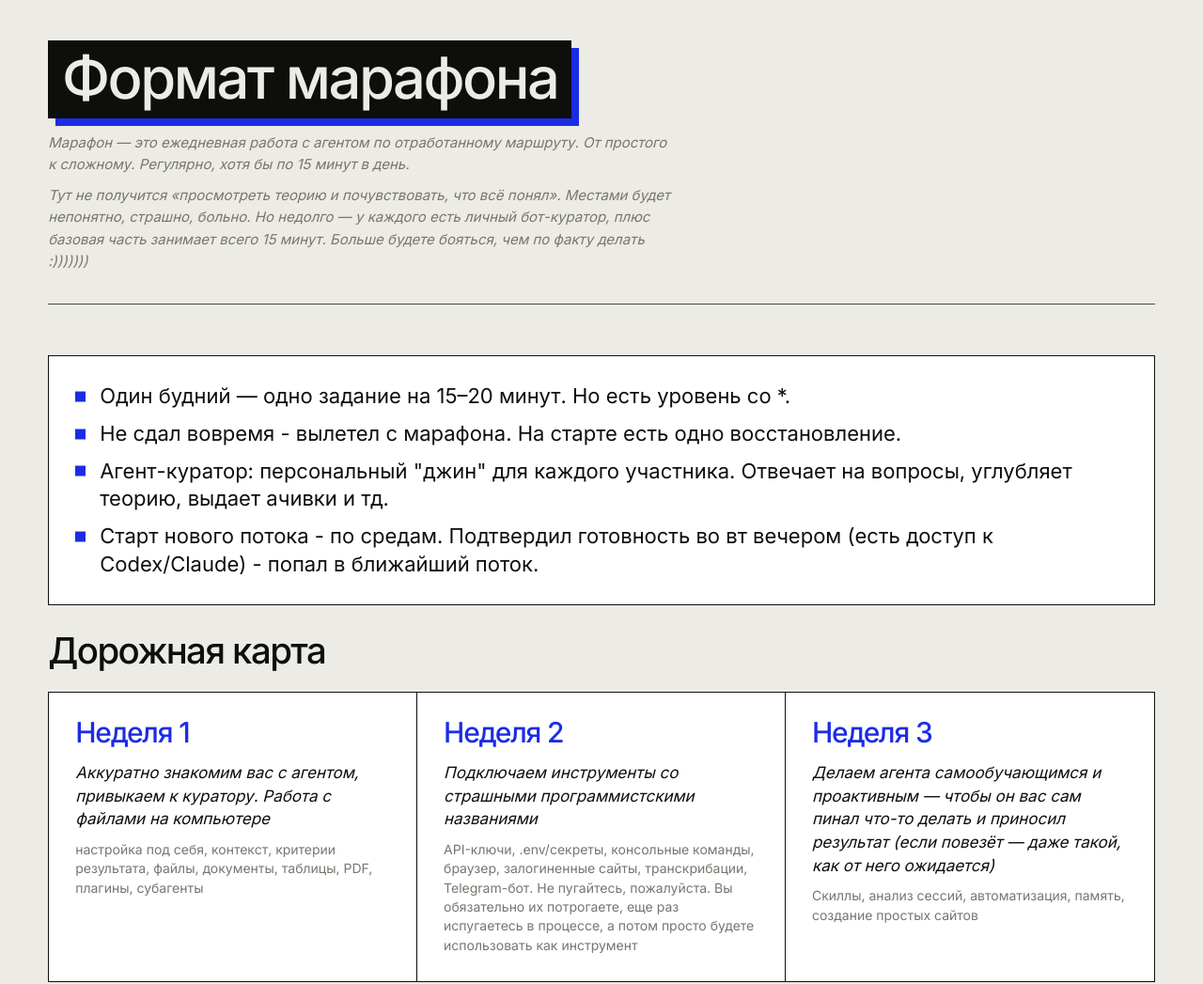
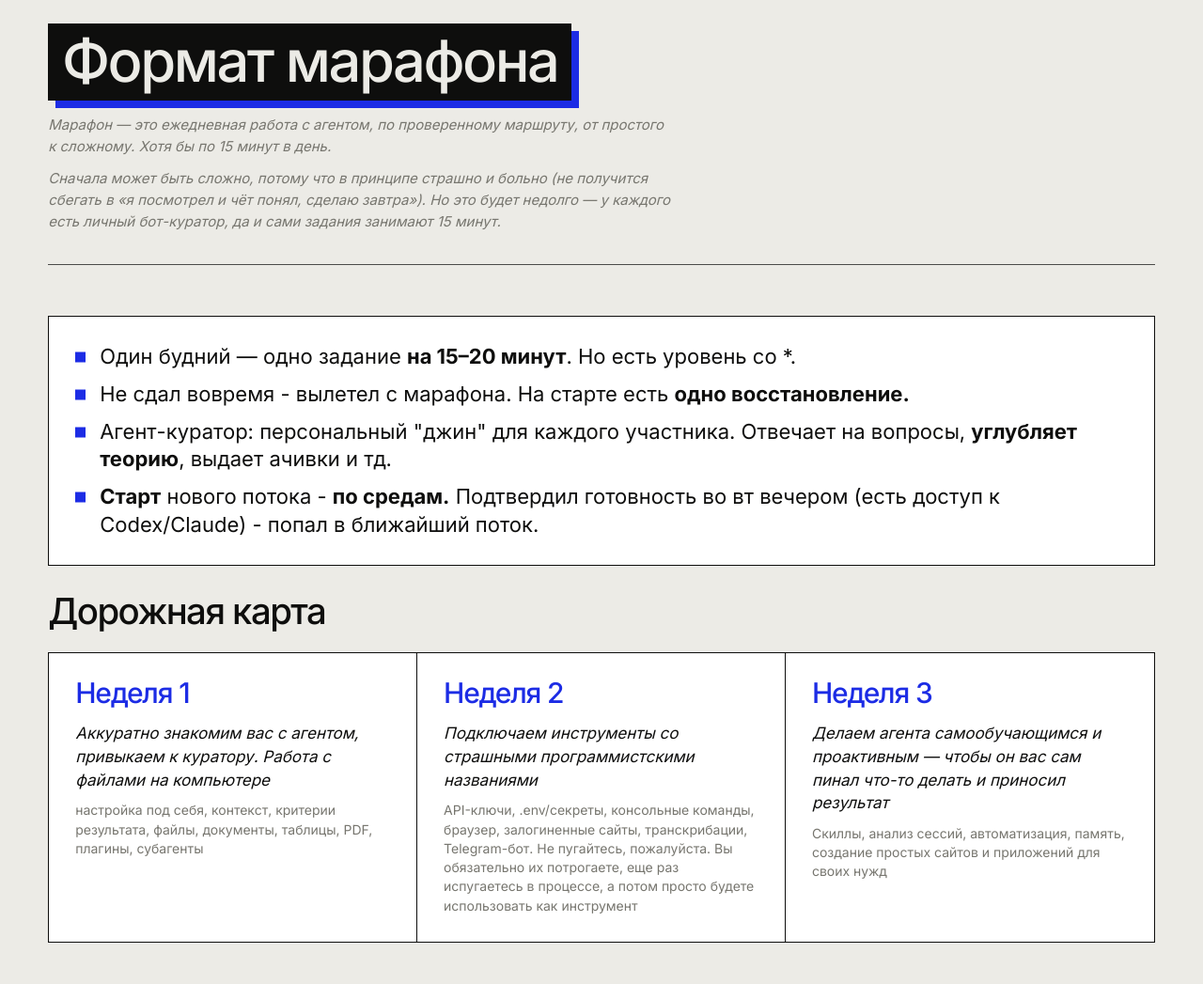
Before and after one commit to toolittlecakes/aiforwork_landing, a plain HTML site: page index.html in a window 1280 px wide. Shown: the part 2160-3207 px from the top of the page at 94% size. Drawn offline with Linux system fonts and the light colour scheme; no server answers.

Commit message:
Sync landing HTML with revised copy

```diff
--- a/index.html
+++ b/index.html
@@ -1162,6 +1162,11 @@ blockquote p + p,
   color: var(--ink-3);
   font-size: 14px;
 }
+.week-detail {
+  margin-top: 10px;
+  color: var(--ink-3);
+  font-size: 14px !important;
+}
 .outcome-tabs {
   border-top: 1px solid var(--rule);
   padding-top: 26px;
@@ -1736,7 +1741,7 @@ html[data-intro-experiment="without_video"] #intro { display: none; }
         </ul>
         <div class="hero-meta" aria-label="Детали марафона">
           <span>Старт <time data-course-start>по средам</time></span>
-          <span>16 заданий + теория в интерактивном формате</span>
+          <span>16 заданий + интерактивная теория</span>
           <span>15–20 минут на базовую часть</span>
           <span>Codex / Claude Code</span>
         </div>
@@ -1764,7 +1769,7 @@ html[data-intro-experiment="without_video"] #intro { display: none; }
       <div class="check-grid">
         <p>работа за компом занимает &gt;2 часов в день</p>
         <p>понимаете, что ИИ уже может многое, но что именно...?</p>
-        <p>можете разобраться сами, но постоянно откладываете/бросаете</p>
+        <p>можете разобраться сами и постоянно откладываете/бросаете</p>
         <p>вы технарь и видите, что вашей маме/жене/брату-художнику нужен ИИ в работе, но нет времени (или сил) объяснять</p>
         <p>вы любите задавать бесячие подробные вопросы и хотите получать ответ сразу же</p>
       </div>
@@ -1777,18 +1782,18 @@ html[data-intro-experiment="without_video"] #intro { display: none; }
         <div>
           <h2>Формат марафона</h2>
           <div class="section-lede format-note">
-            <p>Марафон — это ежедневная работа с агентом по отработанному маршруту. От простого к сложному. Регулярно, хотя бы по 15 минут в день.</p>
-            <p>Тут не получится «просмотреть теорию и почувствовать, что всё понял». Местами будет непонятно, страшно, больно. Но недолго — у каждого есть личный бот-куратор, плюс базовая часть занимает всего 15 минут. Больше будете бояться, чем по факту делать :)))))))</p>
+            <p>Марафон — это ежедневная работа с агентом, по проверенному маршруту, от простого к сложному. Хотя бы по 15 минут в день.</p>
+            <p>Сначала может быть сложно, потому что в принципе страшно и больно (не получится сбегать в «я посмотрел и чёт понял, сделаю завтра»). Но это будет недолго — у каждого есть личный бот-куратор, да и сами задания занимают 15 минут.</p>
           </div>
         </div>
       </div>
       <div class="format-lede">
         <div class="format-card">
           <ul>
-            <li>Один будний — одно задание на 15–20 минут. Но есть уровень со *.</li>
-            <li>Не сдал вовремя - вылетел с марафона. На старте есть одно восстановление.</li>
-            <li>Агент-куратор: персональный "джин" для каждого участника. Отвечает на вопросы, углубляет теорию, выдает ачивки и тд.</li>
-            <li>Старт нового потока - по средам. Подтвердил готовность во вт вечером (есть доступ к Codex/Claude) - попал в ближайший поток.</li>
+            <li>Один будний — одно задание <strong>на 15–20 минут</strong>. Но есть уровень со *.</li>
+            <li>Не сдал вовремя - вылетел с марафона. На старте есть <strong>одно восстановление.</strong></li>
+            <li>Агент-куратор: персональный "джин" для каждого участника. Отвечает на вопросы, <strong>углубляет теорию</strong>, выдает ачивки и тд.</li>
+            <li><strong>Старт</strong> нового потока - <strong>по средам.</strong> Подтвердил готовность во вт вечером (есть доступ к Codex/Claude) - попал в ближайший поток.</li>
           </ul>
         </div>
       </div>
@@ -1806,8 +1811,8 @@ html[data-intro-experiment="without_video"] #intro { display: none; }
         </article>
         <article class="week">
           <h3>Неделя 3</h3>
-          <p>Делаем агента самообучающимся и проактивным — чтобы он вас сам пинал что-то делать и приносил результат (если повезёт — даже такой, как от него ожидается)</p>
-          <p>Скиллы, анализ сессий, автоматизация, память, создание простых сайтов</p>
+          <p>Делаем агента самообучающимся и проактивным — чтобы он вас сам пинал что-то делать и приносил результат</p>
+          <p class="week-detail">Скиллы, анализ сессий, автоматизация, память, создание простых сайтов и приложений для своих нужд</p>
         </article>
       </div>
 
@@ -1818,13 +1823,13 @@ html[data-intro-experiment="without_video"] #intro { display: none; }
     <div class="wrap">
       <div class="marathon-quest-heading">
         <span class="marathon-quest-heading__mark" aria-hidden="true">“</span>
-        <h2 id="marathon-quest-title">Я только сейчас поняла, что ваш марафон — это интерактивный задачник. А ботик реально как живой</h2>
+        <h2 id="marathon-quest-title">Я только сейчас поняла, что ваш марафон — это интерактивный задачник. И глубину теории определяешь сам, общаясь с ботиком</h2>
       </div>
       <article class="marathon-quest" aria-labelledby="marathon-quest-title">
         <div class="marathon-quest__copy">
-          <p class="marathon-quest__text">Вы - главный герой квеста, наш агент-куратор - этакий трикстер, джин.<br>
-            И вам надо <del>пройти марафон</del> внедрить привычку работать с ИИ как с проактивным напарником.</p>
-          <p class="marathon-quest__text">Личный агент-куратор, которого мы к вам приставим, помогает вам: от напоминаний и фидбека на проделанную работу, до глубоких разборов теории, разгонов и составления дополнительных задач. А еще иногда подкидывает ачивки.</p>
+          <p class="marathon-quest__text">Вы — главный герой квеста <del>«пройди марафон»</del> «внедри привычку работать с ИИ-агентом», а ваш личный куратор — этакий трикстер, со всеми его плюсами и минусами :) И вы проходите марафон в паре с ним.</p>
+          <p class="marathon-quest__text">Личный агент-куратор помогает вам: от напоминаний и фидбека на проделанную работу, до глубоких разборов теории, разгонов и составления дополнительных задач. А еще иногда подкидывает ачивки :)</p>
+          <p class="marathon-quest__text">Мы получаем отчёты о его работе и следим за тем, чтобы было чётко и по делу.</p>
         </div>
         <figure class="marathon-quest__art">
           <svg class="genie" viewBox="780 60 420 520" role="img" aria-label="Синий джин с прикрытым глазом">
```
